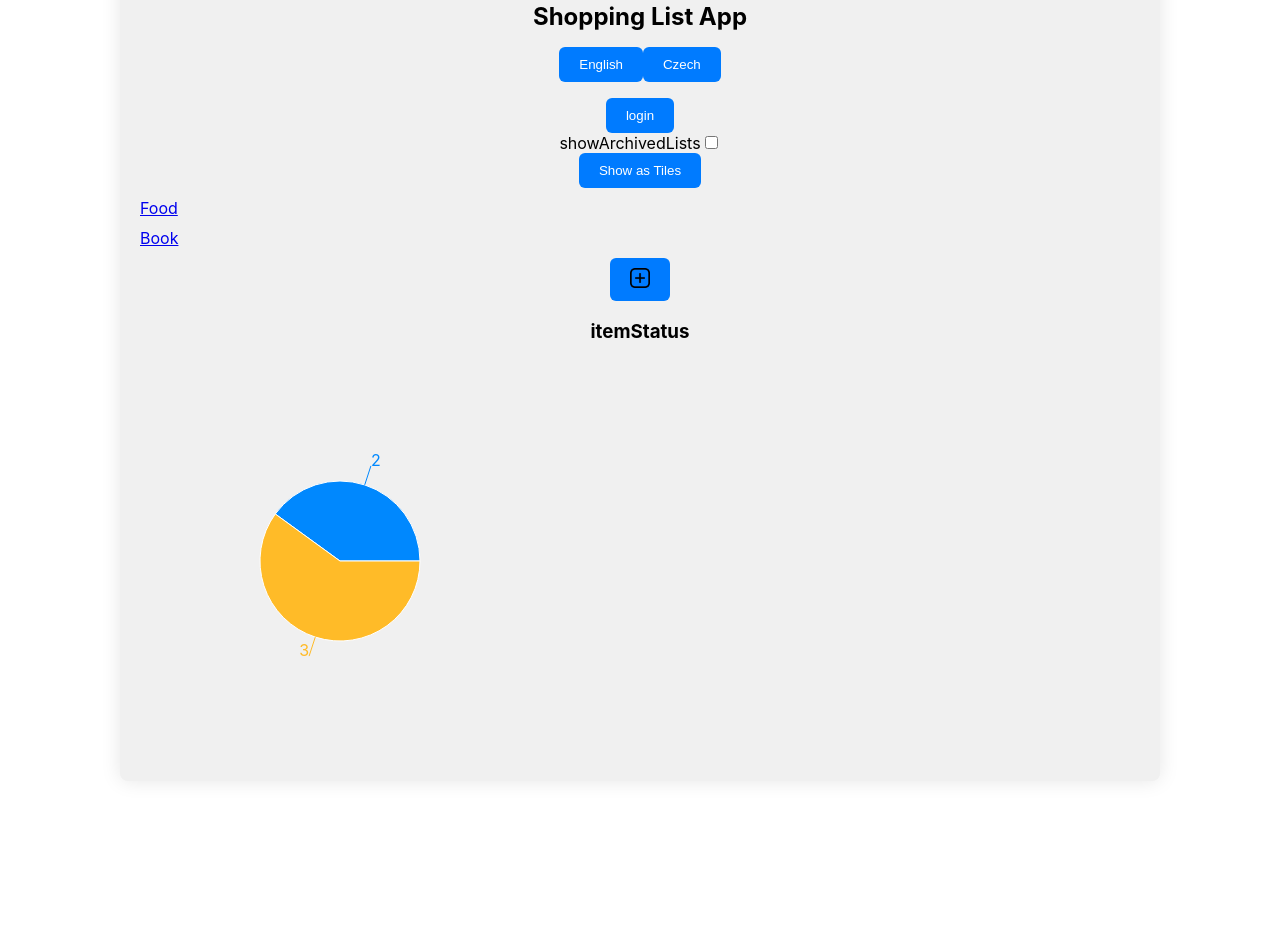
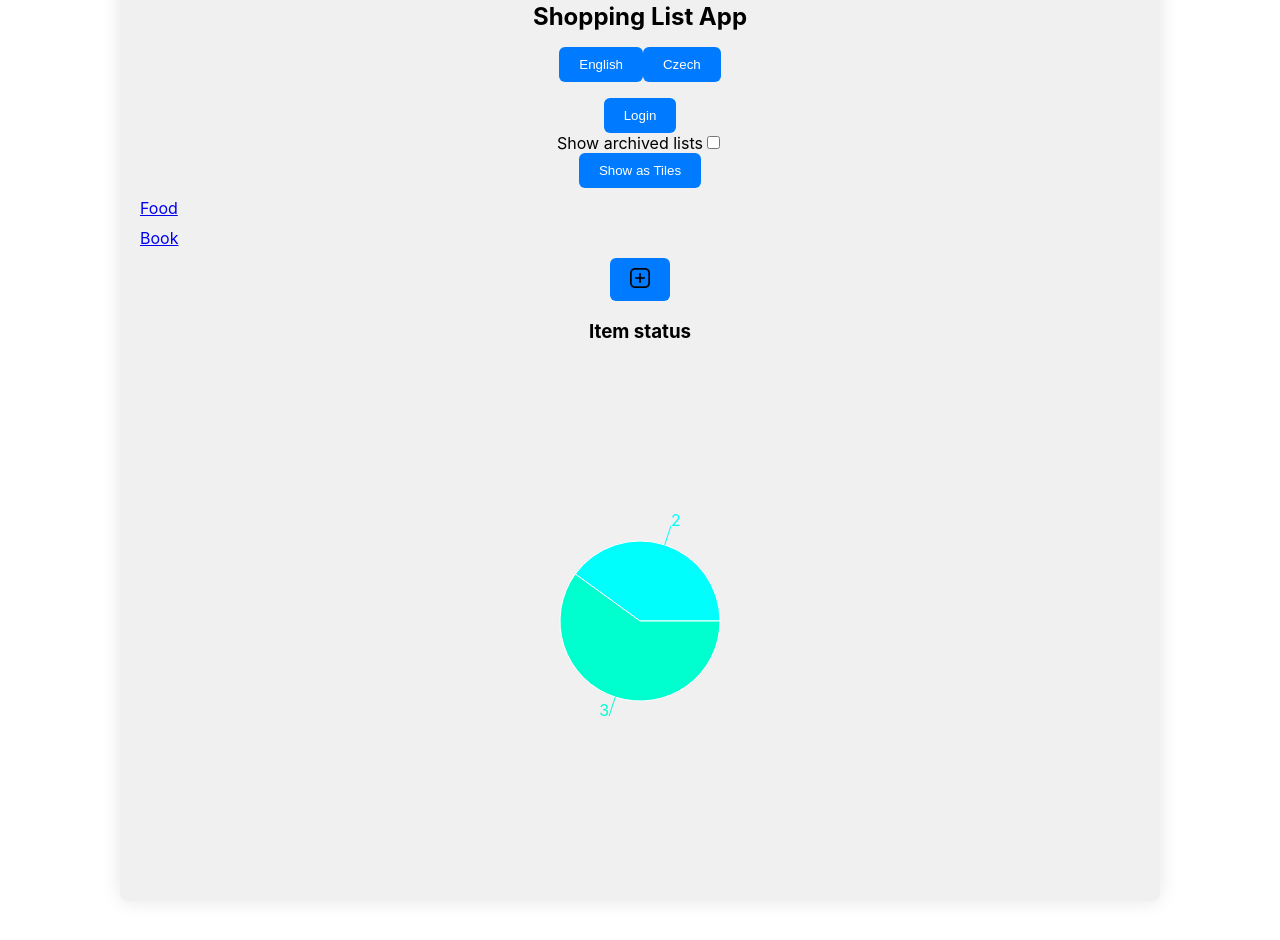
Before and after one commit to Nooarchon/ShoppingList, a React (Create React App) app in the folder client/: page / in a window 1280 px wide. Shown: the part 240-1180 px from the top of the page. Before the commit the page ends 1121 px from the top, so only its background shows below. Built offline with nearby package versions, Linux system fonts and the light colour scheme.

Commit message:
translate

```diff
--- a/client/src/locales/cz.json
+++ b/client/src/locales/cz.json
@@ -16,5 +16,13 @@
   "leaveList": "Opustit seznam",
   "addItem": "Přidat položku",
   "enterNewItemName": "Zadejte název nové položky",
-  "backToShoppingListsOverview": "Zpět na přehled nákupních seznamů"
+  "backToShoppingListsOverview": "Zpět na přehled nákupních seznamů",
+  "itemStatus":"Stav položek",
+  "createNewShoppingList":"Vytvořit nový nakupní seznam",
+  "showArchivedLists":"Ukazat archivované seznamy",
+  "enterShoppingListName":"Napište nazev seznamu",
+  "loggedInAs":"Přihlašený jako:",
+  "login": "Přihlasit se",
+  "username":"Uživatelské jméno",
+  "password":"Heslo"
 }
--- a/client/src/locales/en.json
+++ b/client/src/locales/en.json
@@ -16,5 +16,13 @@
   "leaveList": "Leave List",
   "addItem": "Add Item",
   "enterNewItemName": "Enter new item name",
-  "backToShoppingListsOverview": "Back to Shopping Lists Overview"
+  "backToShoppingListsOverview": "Back to Shopping Lists Overview",
+  "itemStatus":"Item status",
+  "createNewShoppingList":"Create new shopping list",
+  "showArchivedLists":"Show archived lists",
+  "enterShoppingListName":"Enter Shopping list name",
+  "loggedInAs":"Logged in as:",
+  "login": "Login",
+  "username":"Username",
+  "password":"Password"
 }
--- a/client/src/routes/ShoppingListDetail.js
+++ b/client/src/routes/ShoppingListDetail.js
@@ -30,7 +30,7 @@ function ShoppingListDetail({ shoppingLists, updateShoppingList, user }) {
   ];
 
   // Colors for the pie chart
-  const COLORS = ['#0088FE', '#FFBB28'];
+  const COLORS = ['#ff0202', '#5000ff'];
 
   if (!user) {
     return <Navigate to="/" />;
@@ -252,22 +252,23 @@ function ShoppingListDetail({ shoppingLists, updateShoppingList, user }) {
         <img src={backIcon} alt={t('backToShoppingListsOverview')} width="20" height="20" /> {/* Use translation for alt text */}
       </Link>
 
+      <div className="pie-chart-container">
       <PieChart width={400} height={400}>
         <Pie
           data={data}
           cx="50%"
           cy="50%"
-          innerRadius={60}
           outerRadius={80}
           fill="#8884d8"
-          paddingAngle={5}
           dataKey="value"
+          label
         >
           {data.map((entry, index) => (
             <Cell key={`cell-${index}`} fill={COLORS[index % COLORS.length]} />
           ))}
         </Pie>
       </PieChart>
+      </div>
     </div>
   );
 
--- a/client/src/routes/ShoppingListsOverview.js
+++ b/client/src/routes/ShoppingListsOverview.js
@@ -40,7 +40,7 @@ function ShoppingListsOverview({ shoppingLists, setShoppingLists, removeShopping
   ];
 
   // Colors for the pie chart
-  const COLORS = ['#0088FE', '#FFBB28'];
+  const COLORS = ['#00fffc', '#00ffcf'];
 
   const handleInputChange = (e) => {
     console.log('New List Name:', e.target.value);
@@ -138,7 +138,7 @@ function ShoppingListsOverview({ shoppingLists, setShoppingLists, removeShopping
       {user ? (
         <>
           <p>
-            Logged in as: {user.username} ({user.email})
+            {t('loggedInAs')} {user.username} ({user.email})
           </p>
           <button onClick={handleLeaveApp}>
             <img src={logoutIcon} alt="Leave App" width="20" height="20" />
@@ -261,9 +261,9 @@ function ShoppingListsOverview({ shoppingLists, setShoppingLists, removeShopping
         />
       )}
 
+      <h3>{t('itemStatus')}</h3>
       <div className="pie-chart-container">
-        <h3>{t('itemStatus')}</h3>
-        <PieChart width={400} height={400}>
+        <PieChart width={500} height={500}>
           <Pie
             data={data}
             cx="50%"
--- a/client/src/styles/styles.css
+++ b/client/src/styles/styles.css
@@ -1,10 +1,6 @@
 /* Container Styles */
 .app-container {
   height: 1000px; /* Use viewport height */
-}
-
-.pie-chart-container{
-  align-items: center;
 }
 
 .mode-toggle {
@@ -18,6 +14,14 @@
   margin-bottom: 16px; /* Reduced margin */
 }
 
+.pie-chart-container {
+  padding: 10px; /* Adjusted padding */
+  display: flex; /* Add display flex */
+  justify-content: center; /* Center horizontally */
+  align-items: center; /* Center vertically */
+}
+
+
 .list-item {
   display: flex;
   align-items: center;
@@ -25,7 +29,8 @@
 }
 
 .list-item button{
-  align-items: right;
+  justify-content: center; /* Center horizontally */
+  align-items: center; /* Center vertically */
 }
 
 .list-item input {
@@ -167,6 +172,7 @@ text-align: center;
   display: flex;
   flex-direction: column;
   align-items: left;
+  justify-content: left; /* Center horizontally */
 }
 
 .member-container .button{
@@ -214,6 +220,9 @@ input[type="text"] {
   width: 50px; /* Adjusted width */
   box-sizing: border-box;
   text-align: center; /* Center the text horizontally */
+  justify-content: center; /* Center horizontally */
+  align-items: center; /* Center vertically */
+
 }
 
  input[type="password"] {
```
